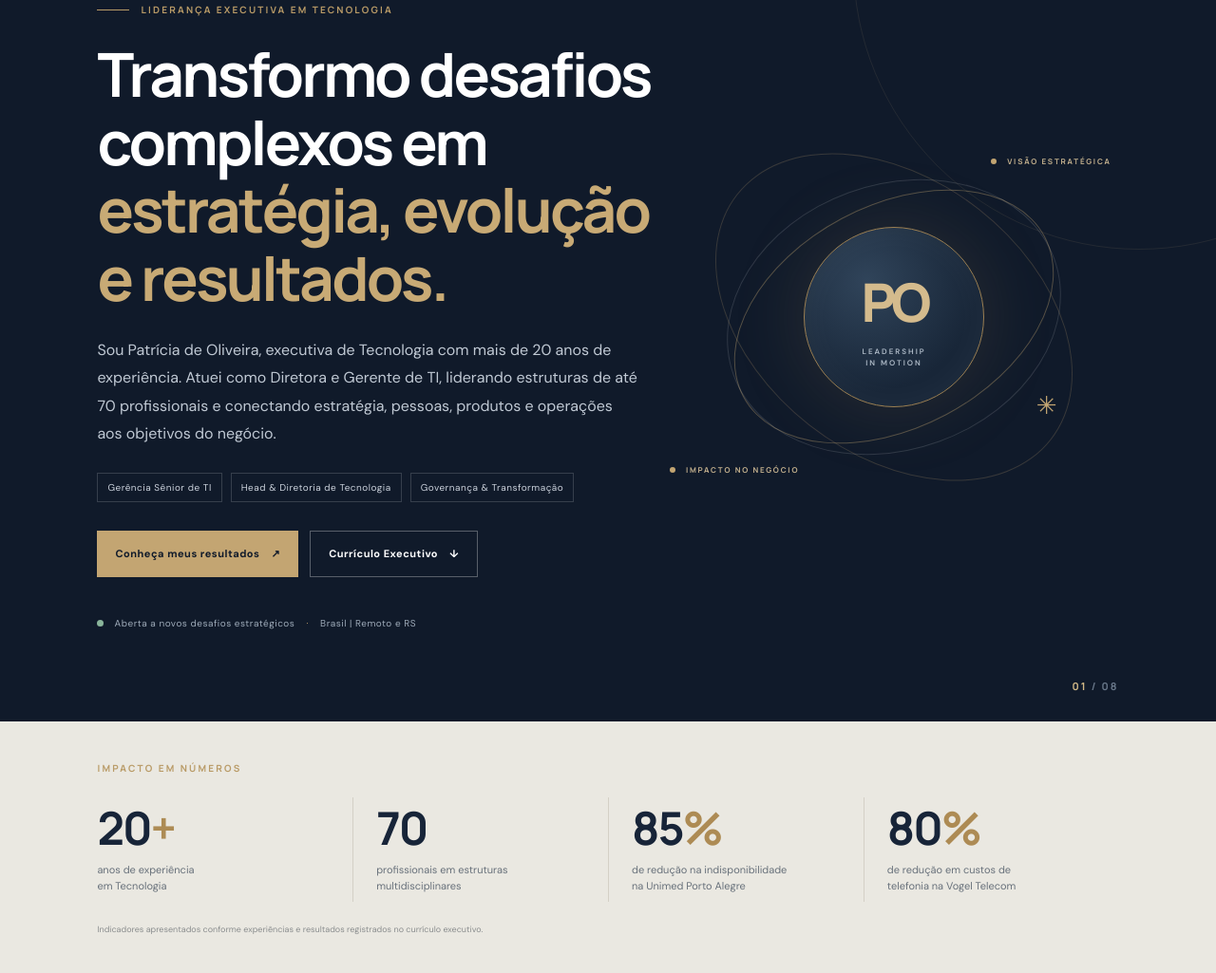
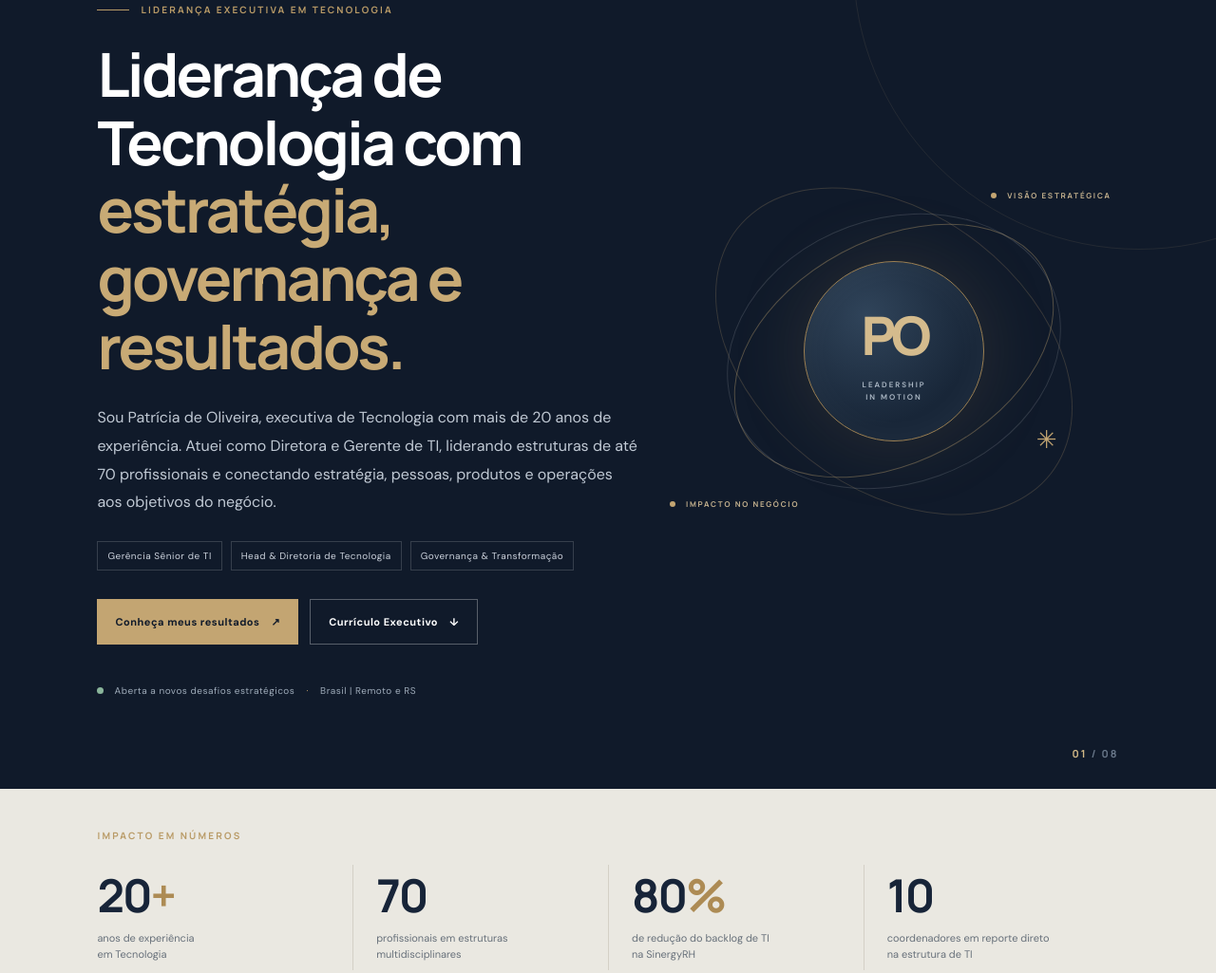
Before and after one commit to Patricia-Oliveira-TI/portfolio-patricia, a plain HTML site: page index.html in a window 1280 px wide. Shown: the part 159-1184 px from the top of the page at 95% size. Drawn offline with Linux system fonts and the light colour scheme.

Commit message:
Alinha métricas e currículo do portfolio à versão executiva atual

```diff
--- a/index.html
+++ b/index.html
@@ -33,12 +33,12 @@
     <section class="hero section-wrap" id="inicio">
       <div class="hero-copy">
         <div class="eyebrow"><span class="eyebrow-line"></span> LIDERANÇA EXECUTIVA EM TECNOLOGIA</div>
-        <h1>Transformo desafios complexos em <em>estratégia, evolução e resultados.</em></h1>
+        <h1>Liderança de Tecnologia com <em>estratégia, governança e resultados.</em></h1>
         <p class="hero-lead">Sou Patrícia de Oliveira, executiva de Tecnologia com mais de 20 anos de experiência. Atuei como Diretora e Gerente de TI, liderando estruturas de até 70 profissionais e conectando estratégia, pessoas, produtos e operações aos objetivos do negócio.</p>
         <div class="hero-tags"><span>Gerência Sênior de TI</span><span>Head & Diretoria de Tecnologia</span><span>Governança & Transformação</span></div>
         <div class="hero-actions">
           <a class="button button-gold" href="#cases">Conheça meus resultados <span>↗</span></a>
-          <a class="button button-ghost" href="curriculo/Patricia_Oliveira_CV_Executivo_2_Paginas.pdf" target="_blank" rel="noopener">Currículo Executivo <span>↓</span></a>
+          <a class="button button-ghost" href="curriculo/Patricia_Oliveira_CV_Executivo_ATS_Atualizado.pdf" target="_blank" rel="noopener">Currículo Executivo <span>↓</span></a>
         </div>
         <div class="hero-foot"><span class="status-dot"></span> Aberta a novos desafios estratégicos <span class="foot-separator">·</span> Brasil | Remoto e RS</div>
       </div>
@@ -57,8 +57,8 @@
       <div class="metrics-grid">
         <article class="metric"><strong>20<span>+</span></strong><p>anos de experiência<br>em Tecnologia</p></article>
         <article class="metric"><strong>70</strong><p>profissionais em estruturas<br>multidisciplinares</p></article>
-        <article class="metric"><strong>85<span>%</span></strong><p>de redução na indisponibilidade<br>na Unimed Porto Alegre</p></article>
-        <article class="metric"><strong>80<span>%</span></strong><p>de redução em custos de<br>telefonia na Vogel Telecom</p></article>
+        <article class="metric"><strong>80<span>%</span></strong><p>de redução do backlog de TI<br>na SinergyRH</p></article>
+        <article class="metric"><strong>10</strong><p>coordenadores em reporte direto<br>na estrutura de TI</p></article>
       </div>
       <p class="metrics-note">Indicadores apresentados conforme experiências e resultados registrados no currículo executivo.</p>
     </section>
```
